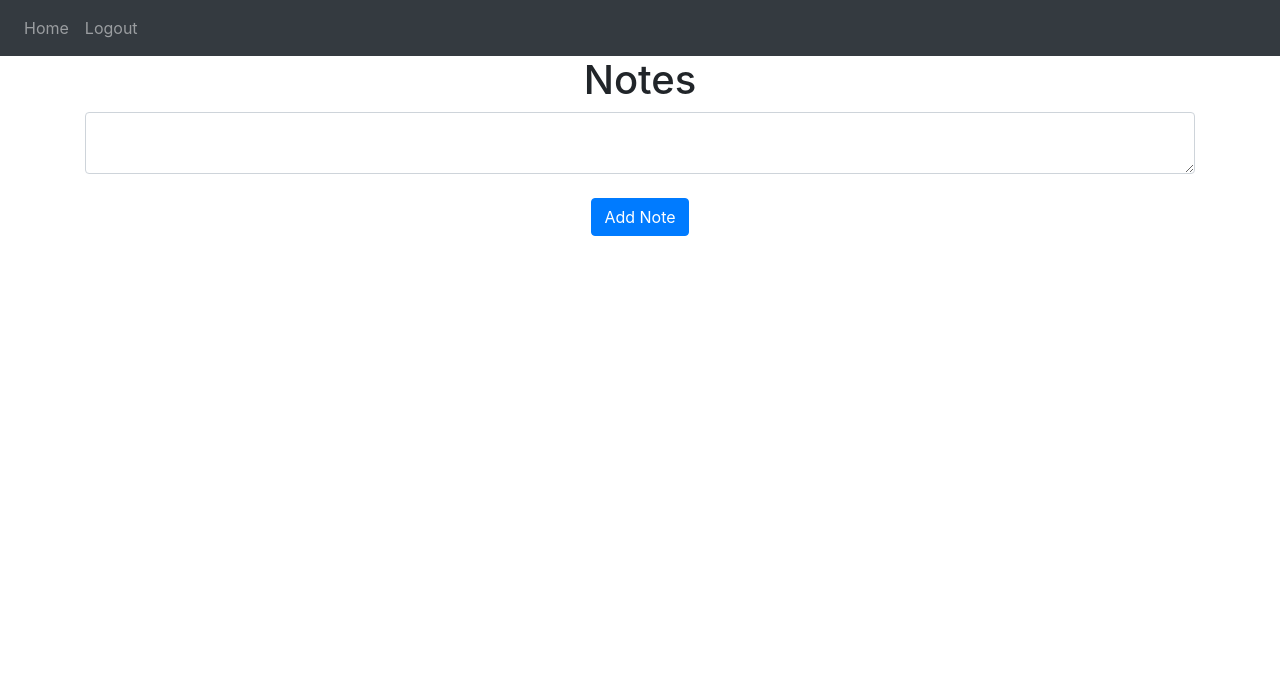
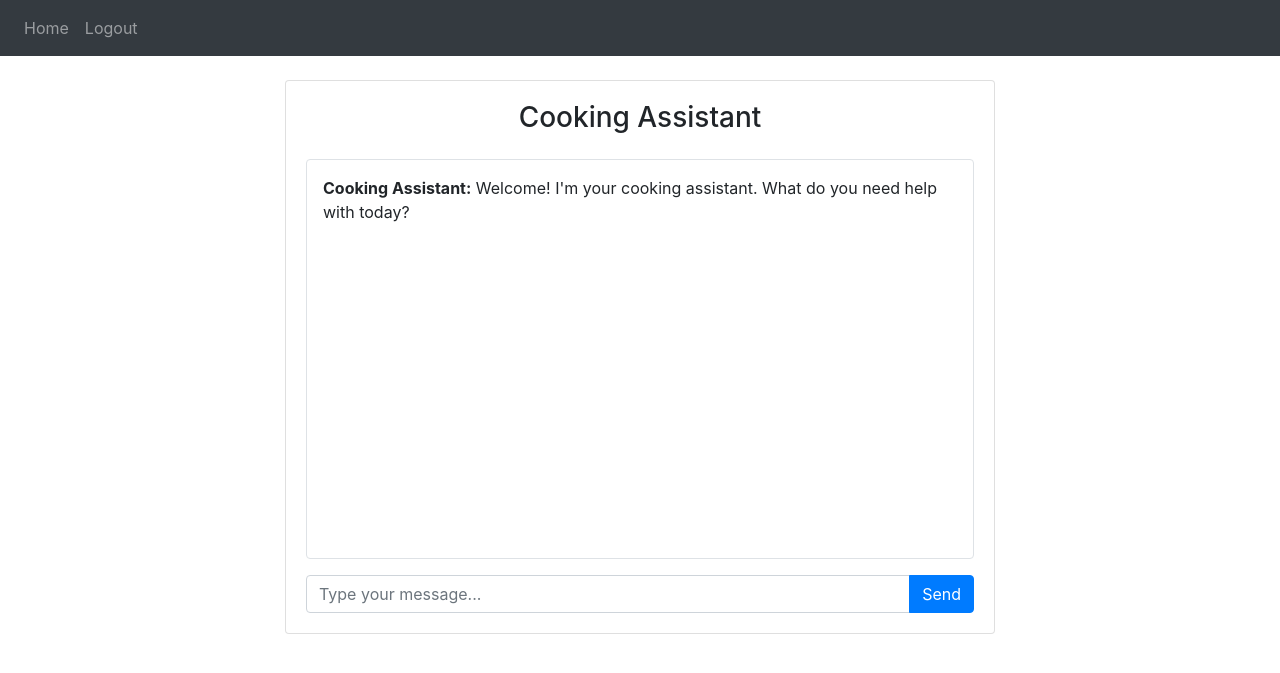
Before and after one commit to Nolan-ro/CookingAssistantWebApp, a Flask app: page / in a window 1280 px wide. Shown: the top 673 px of the page. Run offline with Flask 3, Linux system fonts and the light colour scheme; a user stored in the database is signed in; some libraries are stand-ins or nearby versions.

Commit message:
added chatbot to home in webapp

```diff
--- a/main.py
+++ b/main.py
@@ -3,4 +3,4 @@ from website import create_app
 app = create_app()
 
 if __name__ == '__main__':
-    app.run(debug=True)
+    app.run(debug=False)
--- a/requirements.txt
+++ b/requirements.txt
@@ -1,3 +1,4 @@
 flask
 Flask-SQLAlchemy
 flask-login
+openai
--- a/website/auth.py
+++ b/website/auth.py
@@ -56,7 +56,7 @@ def sign_up():
             flash('Password must be at least 7 characters.', category='error')
         else:
             new_user = User(email=email, first_name=first_name, password=generate_password_hash(
-                password1, method='sha256'))
+                password1, method='pbkdf2:sha256'))
             db.session.add(new_user)
             db.session.commit()
             login_user(new_user, remember=True)
--- /dev/null
+++ b/website/static/script.js
@@ -0,0 +1,21 @@
+function sendMessage() {
+    var userInput = document.getElementById("user_input").value;
+    if (userInput.trim() === "") return;
+
+    var messagesDiv = document.getElementById("messages");
+    messagesDiv.innerHTML += "<div><b>You:</b> " + userInput + "</div>";
+
+    fetch("/get_response", {
+        method: "POST",
+        body: new URLSearchParams("user_input=" + userInput),
+        headers: {
+            "Content-Type": "application/x-www-form-urlencoded"
+        }
+    })
+    .then(response => response.json())
+    .then(data => {
+        messagesDiv.innerHTML += "<div><b>Cooking Assistant:</b> " + data.response + "</div>";
+        document.getElementById("user_input").value = "";
+        messagesDiv.scrollTop = messagesDiv.scrollHeight;
+    });
+}
--- a/website/templates/home.html
+++ b/website/templates/home.html
@@ -1,21 +1,27 @@
-{% extends "base.html" %} {% block title %}Home{% endblock %} {% block content
-%}
-<h1 align="center">Notes</h1>
-<ul class="list-group list-group-flush" id="notes">
-  {% for note in user.notes %}
-  <li class="list-group-item">
-    {{ note.data }}
-    <button type="button" class="close" onClick="deleteNote({{ note.id }})">
-      <span aria-hidden="true">&times;</span>
-    </button>
-  </li>
-  {% endfor %}
-</ul>
-<form method="POST">
-  <textarea name="note" id="note" class="form-control"></textarea>
-  <br />
-  <div align="center">
-    <button type="submit" class="btn btn-primary">Add Note</button>
-  </div>
-</form>
+{% extends "base.html" %}
+{% block title %}Home{% endblock %}
+
+{% block content %}
+<div class="container">
+    <div class="row justify-content-center">
+        <div class="col-md-8">
+            <div class="card mt-4">
+                <div class="card-body">
+                    <h3 class="text-center mb-4">Cooking Assistant</h3>
+                    <div id="messages" class="border rounded p-3 mb-3" style="height: 400px; overflow-y: auto;">
+                        <div><b>Cooking Assistant:</b> Welcome! I'm your cooking assistant. What do you need help with today?</div>
+                    </div>
+                    <div class="input-group">
+                        <input type="text" id="user_input" class="form-control" placeholder="Type your message...">
+                        <div class="input-group-append">
+                            <button class="btn btn-primary" onclick="sendMessage()">Send</button>
+                        </div>
+                    </div>
+                </div>
+            </div>
+        </div>
+    </div>
+</div>
+
+<script src="{{ url_for('static', filename='script.js') }}"></script>
 {% endblock %}
--- a/website/views.py
+++ b/website/views.py
@@ -2,36 +2,99 @@ from flask import Blueprint, render_template, request, flash, jsonify
 from flask_login import login_required, current_user
 from .models import Note
 from . import db
+from flask import session
 import json
 
 views = Blueprint('views', __name__)
+@views.route("/")
+@login_required
+def home():
+    print("User authenticated:", current_user.is_authenticated)  #
+    return render_template("home.html", user=current_user)
+
+@views.route("/get_response", methods=["POST"])
+def get_response():
+    user_input = request.form["user_input"]
+    bot_response = get_bot_response(user_input)
+    return jsonify({"response": bot_response})
 
 
-@views.route('/', methods=['GET', 'POST'])
-@login_required
-def home():
-    if request.method == 'POST':
-        note = request.form.get('note')#Gets the note from the HTML
 
-        if len(note) < 1:
-            flash('Note is too short!', category='error')
-        else:
-            new_note = Note(data=note, user_id=current_user.id)  #providing the schema for the note
-            db.session.add(new_note) #adding the note to the database
-            db.session.commit()
-            flash('Note added!', category='success')
+import openai
+import os
+from dotenv import load_dotenv
 
-    return render_template("home.html", user=current_user)
+load_dotenv()
+
+# OpenAI key
+openai.api_key = os.getenv('OPENAI_API_KEY')
+
+def get_bot_response(user_input):
+    # Initialize messages
+    if 'messages' not in session:
+        system_message = """You are a professional chef and cooking assistant. Follow these rules:
+            1. If a user gives you some ingredients, list five to ten meals that contain as many of the ingredients as possible and ask them to choose.
+            2. Provide recipes in this format: 1) Ingredients with measurements list 2) Step-by-step instructions on how to cook the meal using the recipe.
+            3. Don't give a recipe until the user has confirmed a meal.
+            4. Keep responses concise but informative."""
+
+        session['messages'] = [
+            {"role": "system", "content": system_message}
+        ]
+
+    # Add user message to history
+    session['messages'].append({"role": "user", "content": user_input})
+
+    try:
+        api_key = os.getenv('OPENAI_API_KEY')
+        if not api_key:
+            return "Error: OpenAI API key not found"
+
+        client = openai.OpenAI(api_key=api_key)
+        response = client.chat.completions.create(
+            model="gpt-3.5-turbo",
+            messages=session['messages'],
+            max_tokens=500,
+            temperature=0.7
+        )
+
+        # Get and store bot's response
+        bot_response = response.choices[0].message.content.strip()
+        bot_response = bot_response.replace('\n', '<br>')
+        session['messages'].append({"role": "assistant", "content": bot_response})
+
+        # Force session to update
+        session.modified = True
+
+        return bot_response
+
+    except Exception as e:
+        return f"Error: {str(e)}"
+# @views.route('/', methods=['GET', 'POST'])
+# @login_required
+# def home():
+#     if request.method == 'POST':
+#         note = request.form.get('note')#Gets the note from the HTML
+
+#         if len(note) < 1:
+#             flash('Note is too short!', category='error')
+#         else:
+#             new_note = Note(data=note, user_id=current_user.id)  #providing the schema for the note
+#             db.session.add(new_note) #adding the note to the database
+#             db.session.commit()
+#             flash('Note added!', category='success')
+
+#     return render_template("home.html", user=current_user)
 
 
-@views.route('/delete-note', methods=['POST'])
-def delete_note():
-    note = json.loads(request.data) # this function expects a JSON from the INDEX.js file
-    noteId = note['noteId']
-    note = Note.query.get(noteId)
-    if note:
-        if note.user_id == current_user.id:
-            db.session.delete(note)
-            db.session.commit()
+# @views.route('/delete-note', methods=['POST'])
+# def delete_note():
+#     note = json.loads(request.data) # this function expects a JSON from the INDEX.js file
+#     noteId = note['noteId']
+#     note = Note.query.get(noteId)
+#     if note:
+#         if note.user_id == current_user.id:
+#             db.session.delete(note)
+#             db.session.commit()
 
-    return jsonify({})
+#     return jsonify({})
```
Also changed, not shown: website/static/style.css (added, +80 -0 lines), instance/database.db (added).
